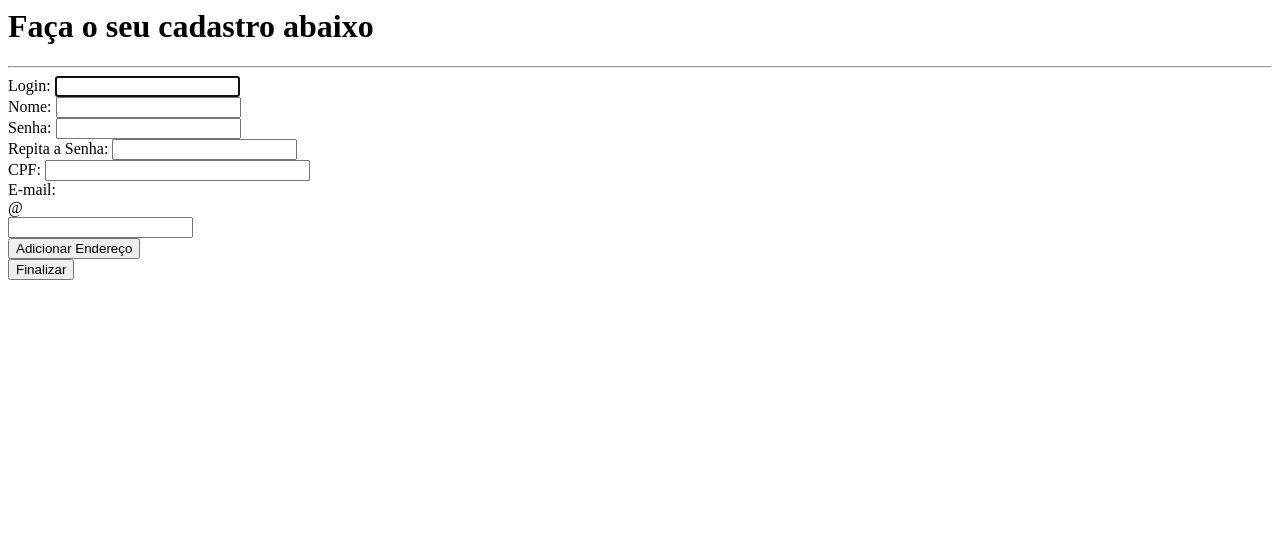
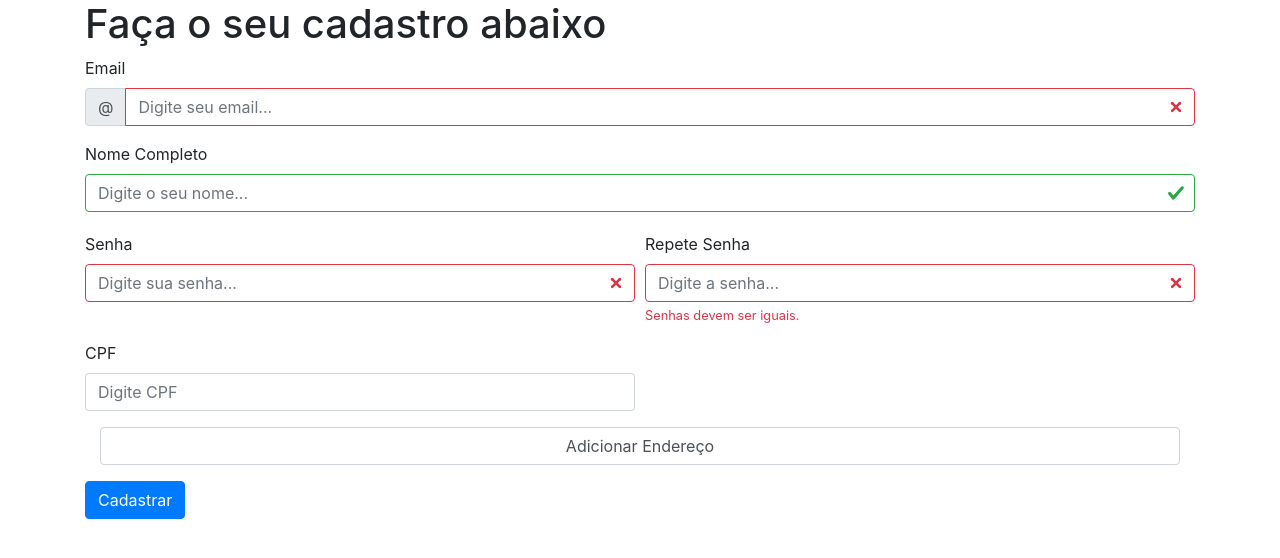
Before and after one commit to ThayanInformatica/consultora-joana, a PHP site: page /Cadastro-Usuario/cadastrar.php in a window 1280 px wide. Shown: the top 558 px of the page. Run offline with PHP 8.4, Linux system fonts and the light colour scheme; some libraries are stand-ins or nearby versions.

Commit message:
Alterações na tela cadastro Usuario

```diff
--- a/Cadastro-Usuario/cadastrar.php
+++ b/Cadastro-Usuario/cadastrar.php
@@ -1,22 +1,24 @@
-
 <doctype html>
     <html>
     <head>
         <title>Cadastro de usuario</title>
-    <meta http-equiv="Content-Type" content="text/html; charset=utf-8">
+        <!--        <meta http-equiv="Content-Type" content="text/html; charset=utf-8">-->
+        <meta charset="utf-8">
+        <meta http-equiv="X-UA-Compatible" content="IE=edge">
+        <meta name="viewport" content="width=device-width, initial-scale=1">
         <script src="https://code.jquery.com/jquery-3.2.1.min.js"
                 integrity="sha256-hwg4gsxgFZhOsEEamdOYGBf13FyQuiTwlAQgxVSNgt4="
                 crossorigin="anonymous"></script>
-
-    <script type="application/javascript" src="cadastrar.js" ></script>
-
+        <script type="application/javascript" src="cadastrar.js"></script>
+        <link rel="stylesheet" href="https://stackpath.bootstrapcdn.com/bootstrap/4.3.1/css/bootstrap.min.css"
+              integrity="sha384-ggOyR0iXCbMQv3Xipma34MD+dH/1fQ784/j6cY/iJTQUOhcWr7x9JvoRxT2MZw1T"
+              crossorigin="anonymous">
     </head>
 
     <body>
+    <div class="container">
     <h1>Faça o seu cadastro abaixo </h1>
 
-        <div class="container">
-            <hr>
 
     <?php
     if (isset($_GET['erro'])) {
@@ -28,95 +30,165 @@
     <form action="../consultora-joana/Controller/UsuarioController.php" method="post">
         <input type="hidden" name="method" value="cadastrar">
 
-                <div class="centralizandoFormulario">
-                    <div class="col-sm-5" class="tamanho-campoLogin">
-                        <div class="form-group">
-                            <label id="login" for="login" style="">Login: </label>
-                            <input type="text" class="form-control" id="login" name="login" required autofocus>
+        <div class="form-row">
+            <div class="col-md-12 mb-3">
+                <label for="validationServerUsername">Email</label>
+                <div class="input-group">
+                    <div class="input-group-prepend">
+                        <span class="input-group-text" id="inputGroupPrepend3">@</span>
+                    </div>
+                    <input type="email" class="is-invalid form-control" id="email" onblur="validarEmail();"
+                           onkeypress="validarEmail();" name="email" placeholder="Digite seu email..."
+                           aria-describedby="inputGroupPrepend3" required>
+                    <?php
+                    if (isset($_GET['Emailerro'])) {
+                        echo ' <div class="invalid-feedback"> Email existente
+                            </div>';
+                    }
+                    ?>
+                </div>
+            </div>
+            <div class="col-md-12 mb-3">
+                <label for="validationServer02">Nome Completo</label>
+                <input type="text" class="form-control is-valid" id="nome" name="nome"
+                       placeholder="Digite o seu nome..." required>
+                <div class="valid-feedback">
+
+                </div>
+            </div>
+
+            <div class="col-md-6 mb-3">
+                <label for="validationServerUsername">Senha</label>
+                <div class="input-group">
+                    <!---->
+                    <input type="password" class="is-invalid form-control" id="senhaPegarClass" name="senha"
+                           onkeypress="validarSenha();" onkeyup="validarSenhaErepeteSenha()"
+                           onblur="validarSenhaErepeteSenha()" placeholder="Digite sua senha..."
+                           aria-describedby="inputGroupPrepend3" required>
+                    <?php
+                    if (isset($_GET['erro'])) {
+                        echo ' <div class="invalid-feedback"> Senhas devem ser iguais.
+                            </div>';
+                    }
+                    ?>
+                </div>
+            </div>
+            <div class="col-md-6 mb-3">
+                <label for="validationServer03">Repete Senha</label>
+                <input type="password" class="form-control is-invalid" id="rep_senha"
+                       onkeyup="validarSenhaErepeteSenha()" onblur="validarSenhaErepeteSenha()" name="repetiSenha"
+                       placeholder="Digite a senha..."
+                       required>
+                <div class="invalid-feedback">
+                    Senhas devem ser iguais.
                 </div>
             </div>
 
 
-                    <div class="col-sm-5" class="tamanho-campoNome">
-                        <div class="form-group ">
-                            <label for="nome">Nome: </label>
-                            <input id="nome" type="text" class="form-control" name="nome" required>
-                        </div>
-                    </div>
-                    <div class="col-sm-5" class="tamanho-campoSenha">
-                        <div class="campo-senha" class="form-group">
-                            <label for="senha">Senha:</label>
-                            <input type="password" class="form-control" id="senha" name="senha" minlength="6" required>
+            <div class="col-md-6 mb-3">
+                <label for="validationServer04">CPF</label>
+                <input type="text" class="form-control" id="cpf" name="cpf" placeholder="Digite CPF" required
+                       size="60" maxlength="14"
+                       pattern="(^[0-9]+[.\-]+([0-9]+)?" onblur="validarCPF(this)"
+                       onkeyup="formatar(this,'000.000.000-00'); "
+                       onkeypress="return somenteNumerosCPF( this , event );">
+
+                <div class="invalid-feedback">
+                    Apenas CPF valido.
                 </div>
             </div>
 
-                    <div class="col-sm-5" class="tamanho-campoRepita">
-                        <div class="form-group">
-                            <label for="rep_senha">Repita a Senha:</label>
-                            <input type="password" class="form-control" id="rep_senha" name="repetiSenha"
-                                   minlength="6" required>
-                        </div>
         </div>
 
-                    <div class="col-sm-5" class="tamanho-campocpf">
-                        <div class="form-group" class="form-horizontal">
-                            <label for="cpf">CPF:</label>
-                            <input size=30 maxlength="14"
 
-                                   pattern="(^[0-9]+[.\-]+([0-9]+)?" onblur="validarCPF(this)"
-                                   onkeyup="formatar(this,'000.000.000-00')"
-                                   onkeypress="return somenteNumerosCPF( this , event );" type="text"
-
-                                   class="form-control" id="cpf" name="cpf" >
-                        </div>
-                    </div>
-
-                    <div class="col-sm-5" class="tamanho-campoEmail">
-                        <div class="form-group">
-                            <label for="email">E-mail:</label>
-                            <div class="input-group">
-                                <div class="input-group-addon">@</div>
-                                <input type="email" class="form-control" id="email" name="email" required
-
-                            </div>
-                        </div>
-
-                        <div>
-                            <button type="button" onclick="AbrirEndereco('campos-endereco')">
+        <div class="col-md-12 mb-3">
+            <button class="form-control" type="button" onclick="AbrirEndereco('campos-endereco')">
                 Adicionar Endereço
             </button>
         </div>
 
-                        <div id="campos-endereco" class="col-sm-5" class="tamanho-campoNome" style="display: none;">
-                            <div class="form-group ">
-                                <label for="CEP">CEP: </label>
-                                <input name="cep" type="text" id="cep" value="" size="10" maxlength="9"
-                            </div>
+        <div class="form-row" id="campos-endereco">
 
-                            <label>Rua:
-                                <input name="rua" type="text" id="rua" size="60" /></label><br />
-                            <label>Bairro:
-                                <input name="bairro" type="text" id="bairro" size="40" /></label><br />
-                            <label>Numero:
-                                <input name="numero" type="numbe" id="numero" size="40" /></label><br />
-                            <label>Complementação:
-                                <input name="complemento" type="text" id="compelemento" size="60" /></label><br />
-
-                            <label>Cidade:
-                                <input name="cidade" type="text" id="cidade" size="40" /></label><br />
-                            <label>Estado:
-                                <input name="uf" type="text" id="uf" size="2" /></label><br />
+            <div class="col-md-3 mb-3">
+                <label for="validationServer03">CEP</label>
+                <input type="txt" class="form-control" id="cep"
+                       name="cep" placeholder="Digite a CEP..."
+                       required>
+                <div class="invalid-feedback">
+                    Senhas devem ser iguais.
                 </div>
             </div>
 
-                            <button type="submit">Finalizar</button>
+            <div class="col-md-3 mb-3">
+                <label for="validationServer03">Rua</label>
+                <input type="txt" class="form-control" id="rua"
+                       name="rua" placeholder="Rua..."
+                       required>
+                <div class="invalid-feedback">
+                    Senhas devem ser iguais.
+                </div>
+            </div>
+
+
+            <div class="col-md-4 mb-3">
+                <label for="validationServer03">Bairro</label>
+                <input type="txt" class="form-control" id="bairro"
+                       name="bairro" placeholder="Digite a Bairro..."
+                       required>
+                <div class="invalid-feedback">
+                    Senhas devem ser iguais.
+                </div>
+            </div>
+
+            <div class="col-md-2 mb-3">
+                <label for="validationServer03">Numero</label>
+                <input type="txt" class="form-control" id="numero"
+                       name="numero" placeholder="Numero residencia..."
+                       required>
+                <div class="invalid-feedback">
+                    Senhas devem ser iguais.
+                </div>
+            </div>
+
+            <div class="col-md-6 mb-3">
+                <label for="validationServer03">Complemento</label>
+                <input type="txt" class="form-control" id="complemento"
+                       name="complemento" placeholder="Complemento..."
+                       required>
+                <div class="invalid-feedback">
+                    Senhas devem ser iguais.
+                </div>
+            </div>
+
+            <div class="col-md-4 mb-3">
+                <label for="validationServer03">Cidade</label>
+                <input type="txt" class="form-control" id="cidade"
+                       name="cidade" placeholder="Sua cidade..."
+                       required>
+                <div class="invalid-feedback">
+                    Senhas devem ser iguais.
+                </div>
+            </div>
+
+
+            <div class="col-md-2 mb-3">
+                <label for="validationServer03">UF</label>
+                <input type="txt" class="form-control" id="uf"
+                       name="uf" placeholder="Digite a UF..."
+                       required>
+                <div class="invalid-feedback">
+                    Senhas devem ser iguais.
+                </div>
+            </div>
+        </div>
+        <button class="btn btn-primary" type="submit">Cadastrar</button>
     </form>
+
+    </div>
 
     </body>
 
     </html>
 
 
-
-
 </doctype>
--- /dev/null
+++ b/Cadastro-Usuario/index.php
@@ -0,0 +1,3 @@
+<?php
+header('Location: cadastrar.php');
+?>
--- a/consultora-joana/Arquivos SQL/Usuario.sql
+++ b/consultora-joana/Arquivos SQL/Usuario.sql
@@ -1,8 +1,7 @@
 CREATE TABLE IF NOT EXISTS `tb_usuario` (
 `id_usuario` int not NULL PRIMARY KEY AUTO_INCREMENT,
-	`login` TEXT NOT NULL,
+		`email`VARCHAR(100) NOT NULL,
 		`nome` varchar (100) NOT NULL,
 		`senha` TEXT NOT NULL,
-		`cpf` VARCHAR(15) NOT null ,
-		`email`VARCHAR(100) NOT NULL
+		`cpf` VARCHAR(15) NOT null
 );
--- a/consultora-joana/Domain/Usuario.php
+++ b/consultora-joana/Domain/Usuario.php
@@ -26,9 +26,9 @@
 		    settype($nome,"string");
 		    $this->nome = $nome;
         }
-		public function getLogin(){
-			return $this->login;
-		}
+//		public function getLogin(){
+//			return $this->login;
+//		}
 
 		public function setLogin($login){
 			settype($login, "string");
```
Also changed, not shown: Cadastro-Usuario/cadastrar.js (+47 -4 lines), consultora-joana/Controller/UsuarioController.php (+9 -4 lines), consultora-joana/Repository/UsuarioRepository.php (+37 -2 lines). Lines whose indentation alone changed are shown as unchanged.
